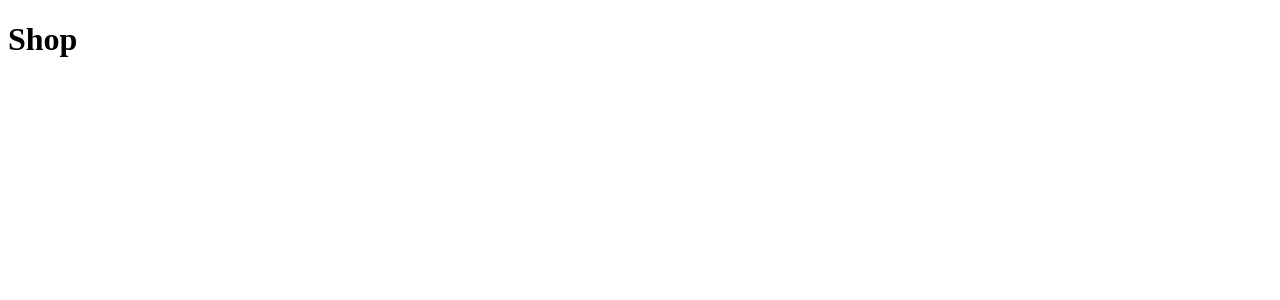
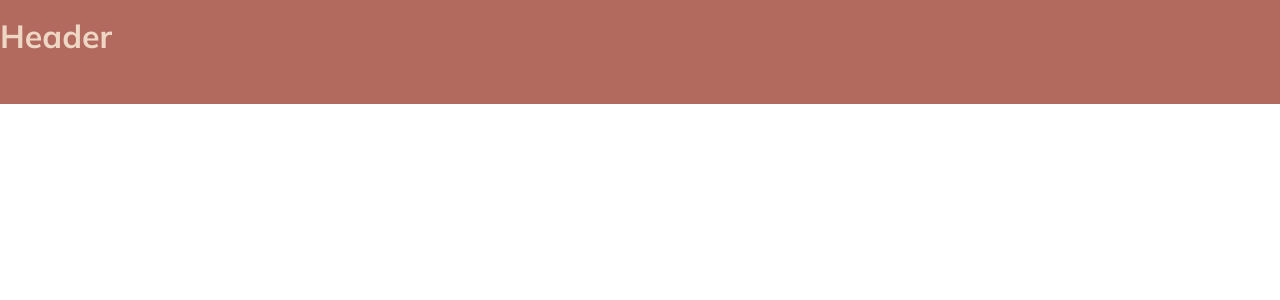
Before and after one commit to MateolCS/shopping_cart, a React (Create React App) app: page /shop in a window 1280 px wide. Shown: the top 300 px of the page. Built offline with nearby package versions, Linux system fonts and the light colour scheme.

Commit message:
Added styled components, changed idea, created Header and Footer components, added theme config file and global styles config file

```diff
--- a/package.json
+++ b/package.json
@@ -11,6 +11,7 @@
     "react-icons": "^4.4.0",
     "react-router-dom": "^6.4.0",
     "react-scripts": "5.0.1",
+    "styled-components": "^5.3.5",
     "web-vitals": "^2.1.4"
   },
   "scripts": {
--- a/public/index.html
+++ b/public/index.html
@@ -10,6 +10,9 @@
       content="Web site created using create-react-app"
     />
     <link rel="apple-touch-icon" href="%PUBLIC_URL%/logo192.png" />
+    <link rel="preconnect" href="https://fonts.googleapis.com">
+<link rel="preconnect" href="https://fonts.gstatic.com" crossorigin>
+<link href="https://fonts.googleapis.com/css2?family=Mulish:wght@400;500;600;700&display=swap" rel="stylesheet">
     <!--
       manifest.json provides metadata used when your web app is installed on a
       user's mobile device or desktop. See https://developers.google.com/web/fundamentals/web-app-manifest/
--- /dev/null
+++ b/src/App.js
@@ -0,0 +1,13 @@
+import { BrowserRouter as Router } from "react-router-dom";
+import Header from "./components/Header";
+import Footer from "./components/Footer";
+const App = () => {
+  return (
+    <Router>
+      <Header />
+      <Footer />
+    </Router>
+  );
+};
+
+export default App;
--- a/src/RouteSwitch.js
+++ /dev/null
@@ -1,15 +0,0 @@
-import { BrowserRouter as Router, Route, Routes } from "react-router-dom";
-import Home from "./views/Home";
-import Shop from "./views/Shop";
-function RouteSwitch() {
-  return (
-    <Router>
-      <Routes>
-        <Route path="/" element={<Home />} />
-        <Route path="/shop" element={<Shop />} />
-      </Routes>
-    </Router>
-  );
-}
-
-export default RouteSwitch;
--- /dev/null
+++ b/src/components/Footer.js
@@ -0,0 +1,18 @@
+import React from "react";
+import styled from "styled-components";
+
+const Footer = () => {
+  return <StyledFooter></StyledFooter>;
+};
+
+const StyledFooter = styled.footer`
+    width: 100%;
+    padding 1rem 0;
+    background: ${({ theme }) => theme.colors.primary};
+    color: ${({ theme }) => theme.colors.quaternary};
+    display: flex;
+    justify-content: center;
+    align-items: center;
+`;
+
+export default Footer;
--- /dev/null
+++ b/src/components/Header.js
@@ -0,0 +1,26 @@
+import React from "react";
+import styled from "styled-components";
+const Header = () => {
+  return (
+    <HeaderContainer>
+      <HeaderTitle>Header</HeaderTitle>
+    </HeaderContainer>
+  );
+};
+
+const HeaderContainer = styled.header`
+    width: 100%;
+    padding 1rem 0;
+    background: ${({ theme }) => theme.colors.primary};
+    color: ${({ theme }) => theme.colors.quaternary};
+    display: flex;
+    justify-content: space-between;
+    align-items: center;
+`;
+
+const HeaderTitle = styled.h1`
+  font-size: 2rem;
+  font-weight: 700;
+`;
+
+export default Header;
--- a/src/index.css
+++ /dev/null
@@ -1,13 +0,0 @@
-body {
-  margin: 0;
-  font-family: -apple-system, BlinkMacSystemFont, 'Segoe UI', 'Roboto', 'Oxygen',
-    'Ubuntu', 'Cantarell', 'Fira Sans', 'Droid Sans', 'Helvetica Neue',
-    sans-serif;
-  -webkit-font-smoothing: antialiased;
-  -moz-osx-font-smoothing: grayscale;
-}
-
-code {
-  font-family: source-code-pro, Menlo, Monaco, Consolas, 'Courier New',
-    monospace;
-}
--- a/src/index.js
+++ b/src/index.js
@@ -1,10 +1,16 @@
 import React from "react";
 import ReactDOM from "react-dom/client";
-import RouteSwitch from "./RouteSwitch";
+import App from "./App";
+import { ThemeProvider } from "styled-components";
+import GlobalStyle from "./theme/GlobalStyles";
+import Theme from "./theme/Theme";
 
 const root = ReactDOM.createRoot(document.getElementById("root"));
 root.render(
   <React.StrictMode>
-    <RouteSwitch />
+    <ThemeProvider theme={Theme}>
+      <GlobalStyle />
+      <App />
+    </ThemeProvider>
   </React.StrictMode>
 );
--- /dev/null
+++ b/src/theme/GlobalStyles.js
@@ -0,0 +1,19 @@
+import * as styled from "styled-components";
+
+const GlobalStyle = styled.createGlobalStyle`
+  * {
+    margin: 0;
+    padding: 0;
+    box-sizing: border-box;
+  }
+
+  body {
+    font-family: "Mulish", sans-serif;
+  }
+
+  a {
+    text-decoration: none;
+  }
+`;
+
+export default GlobalStyle;
--- /dev/null
+++ b/src/theme/Theme.js
@@ -0,0 +1,11 @@
+const Theme = {
+  colors: {
+    primary: "#B36A5E",
+    secondary: "#C97C5D",
+    tertiary: "#C89F9C",
+    quaternary: "#EED7C5",
+    background: "#EEE2DF",
+  },
+};
+
+export default Theme;
```
Also changed, not shown: 1 other file (tests, documents, lock files or other folders).
